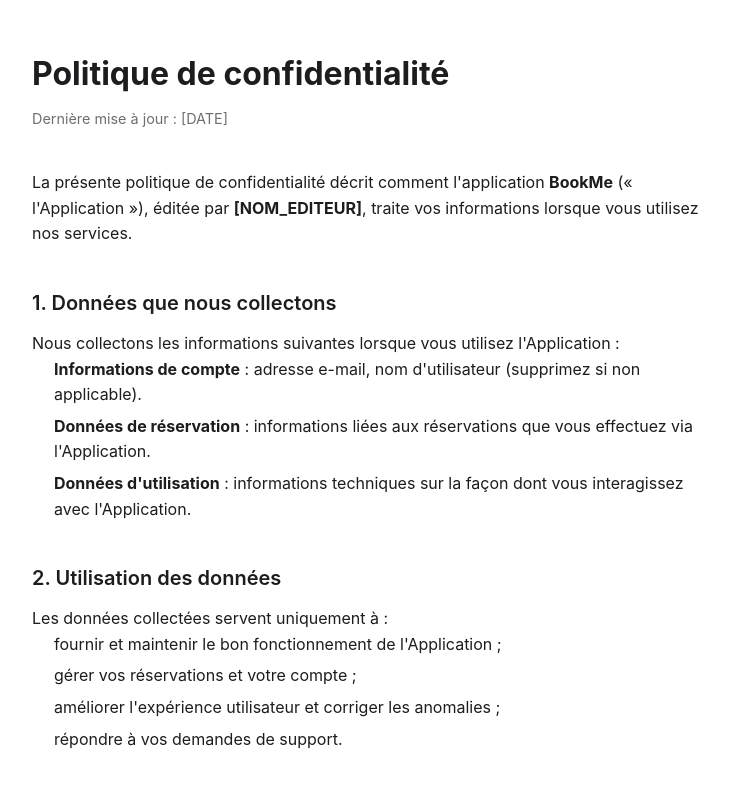
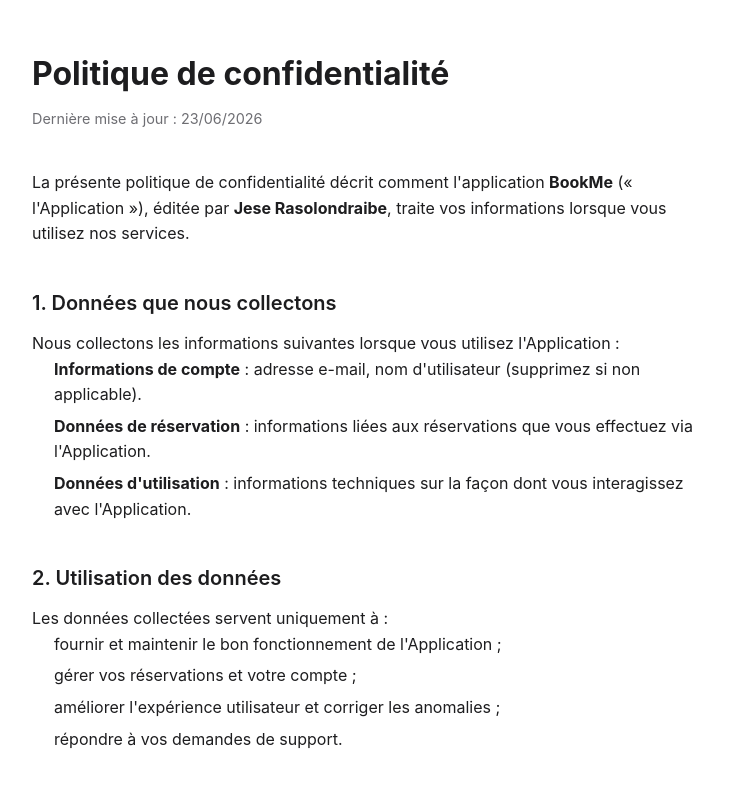
Before and after one commit to JeseRasolondraibe/bookme-client, a Next.js app: page /privacy in a window 1280 px wide. Shown: the top 798 px of the page, without its empty margins (272-1001 px from the left). Built offline with nearby package versions, Linux system fonts and the light colour scheme.

Commit message:
fill privacy policy details v2

```diff
--- a/app/privacy/page.tsx
+++ b/app/privacy/page.tsx
@@ -20,13 +20,13 @@
         Politique de confidentialité
       </h1>
       <p style={{ color: "#6e6e73", fontSize: "0.9rem", marginBottom: 40 }}>
-        Dernière mise à jour : [DATE]
+        Dernière mise à jour : 23/06/2026
       </p>
 
       <p>
         La présente politique de confidentialité décrit comment l&apos;application{" "}
         <strong>BookMe</strong> (« l&apos;Application »), éditée par{" "}
-        <strong>[NOM_EDITEUR]</strong>, traite vos informations lorsque vous
+        <strong>Jese Rasolondraibe</strong>, traite vos informations lorsque vous
         utilisez nos services.
       </p>
 
```
